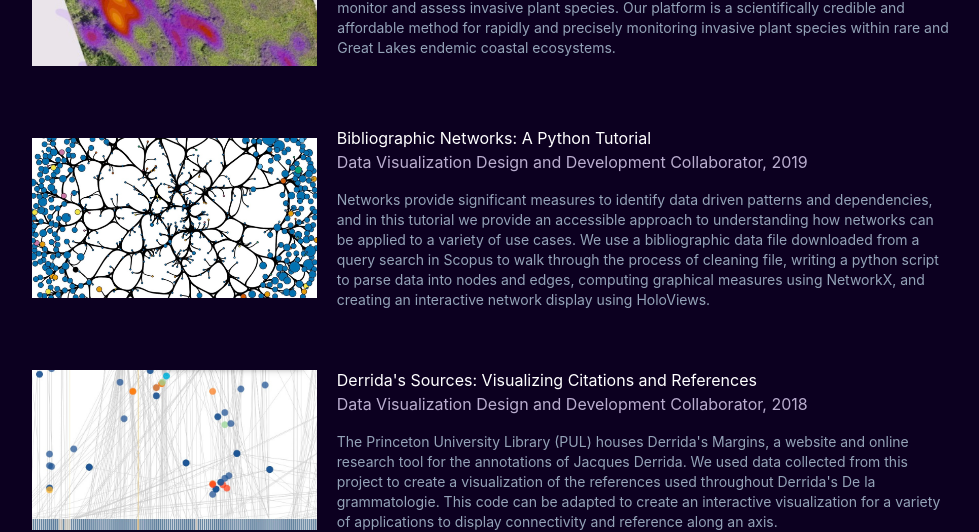
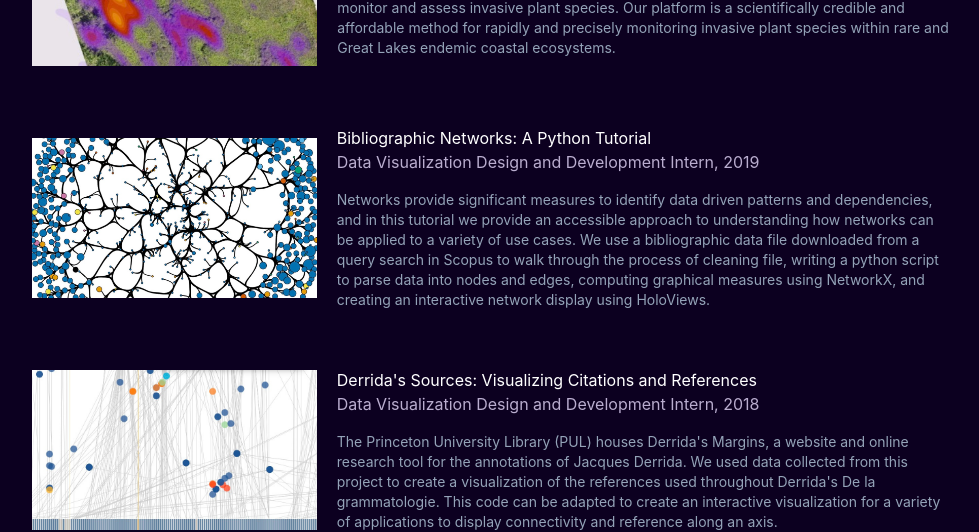
Before and after one commit to hvanova/hvanova.github.io, a Svelte app: page / in a window 1280 px wide. Shown: the part 2232-2764 px from the top of the page, without its empty margins (147-1126 px from the left). Built offline with nearby package versions, Linux system fonts and the light colour scheme.

Commit message:
title adjust

```diff
--- a/content/projects.js
+++ b/content/projects.js
@@ -21,7 +21,7 @@ export default [
         link: `https://github.com/clarkdatalabs/bibliometric_networks?tab=readme-ov-file#bibliographic-networks-a-python-tutorial`,
         imagePath: `/images/bibnet.jpeg`,
         description: `Networks provide significant measures to identify data driven patterns and dependencies, and in this tutorial we provide an accessible approach to understanding how networks can be applied to a variety of use cases. We use a bibliographic data file downloaded from a query search in Scopus to walk through the process of cleaning file, writing a python script to parse data into nodes and edges, computing graphical measures using NetworkX, and creating an interactive network display using HoloViews.`,
-        role: `Data Visualization Design and Development Collaborator`,
+        role: `Data Visualization Design and Development Intern`,
         year: `2019`,
     },
     {
@@ -30,7 +30,7 @@ export default [
         imagePath: `/images/derrida.jpeg`,
         description: `The Princeton University Library (PUL) houses Derrida's Margins, a website and online research tool for the annotations of Jacques Derrida. We used data collected from this project to create a visualization of the references used throughout Derrida's De la grammatologie.
         This code can be adapted to create an interactive visualization for a variety of applications to display connectivity and reference along an axis.`,
-        role: `Data Visualization Design and Development Collaborator`,
+        role: `Data Visualization Design and Development Intern`,
         year: `2018`,
     },
     {
```
